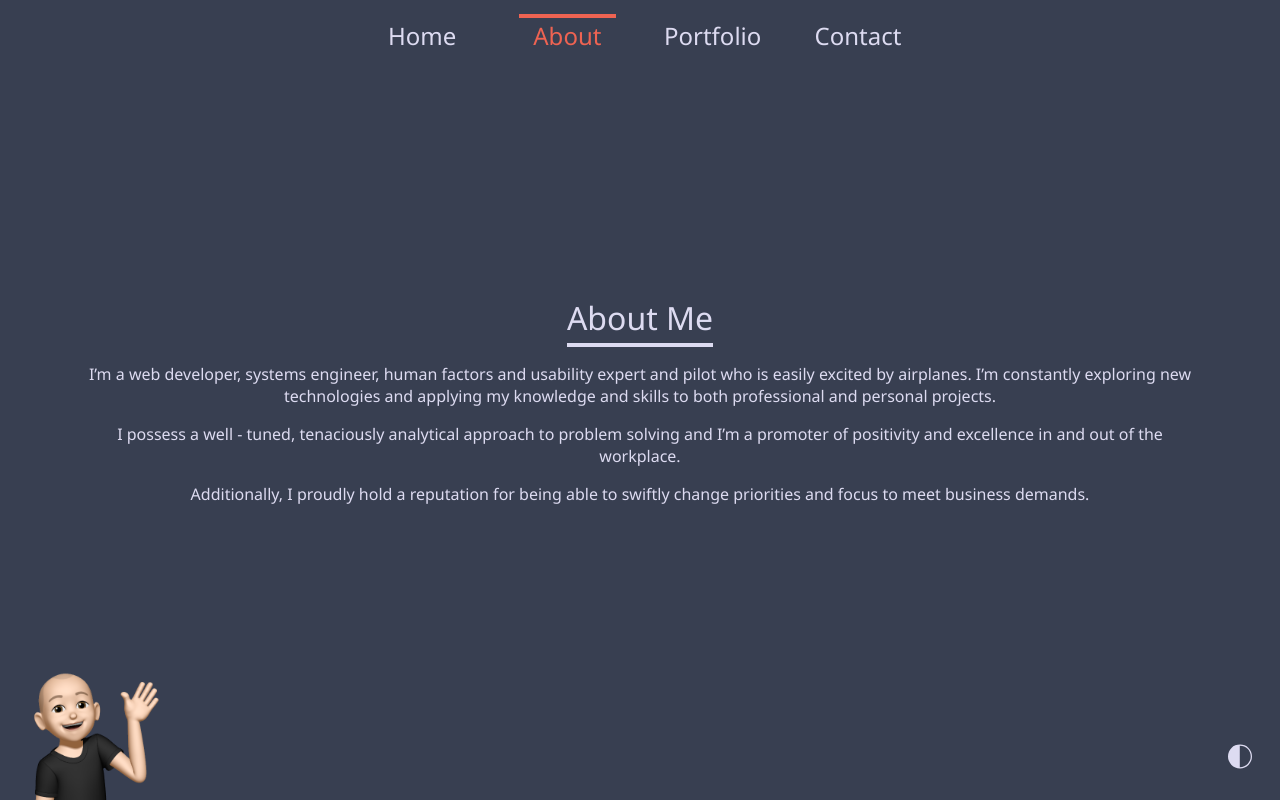
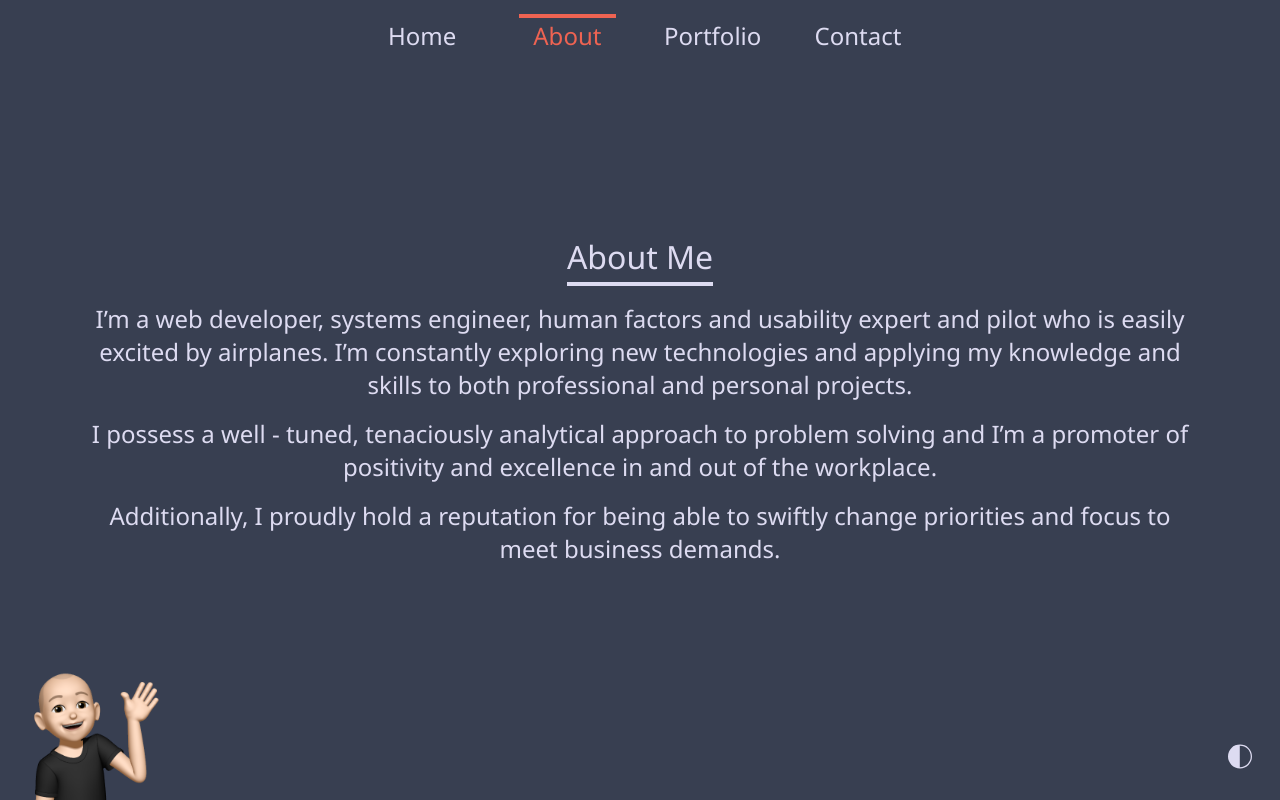
Before and after one commit to NicMortelliti/portfolio, a React (Create React App) app: page /about in a window 1280 px wide. Built offline with nearby package versions, Linux system fonts and the light colour scheme.

Commit message:
increase font size after user testing

```diff
--- a/src/components/styles/Page.styled.js
+++ b/src/components/styles/Page.styled.js
@@ -14,4 +14,8 @@ export const Wrapper = styled.div`
     border-bottom: 4px solid;
     padding-bottom: 4px;
   }
+
+  p {
+    font-size: 1.5rem;
+  }
 `;
```
